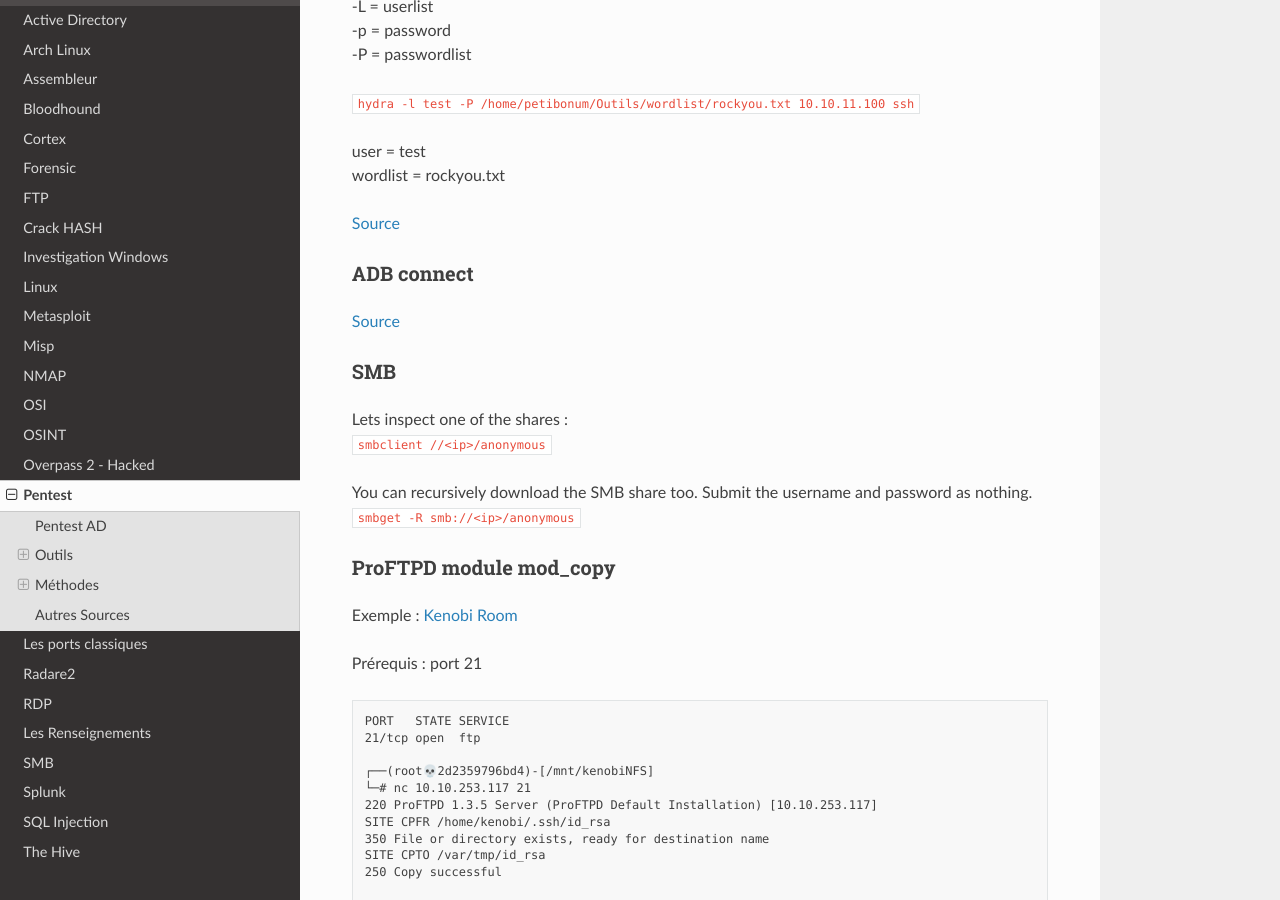
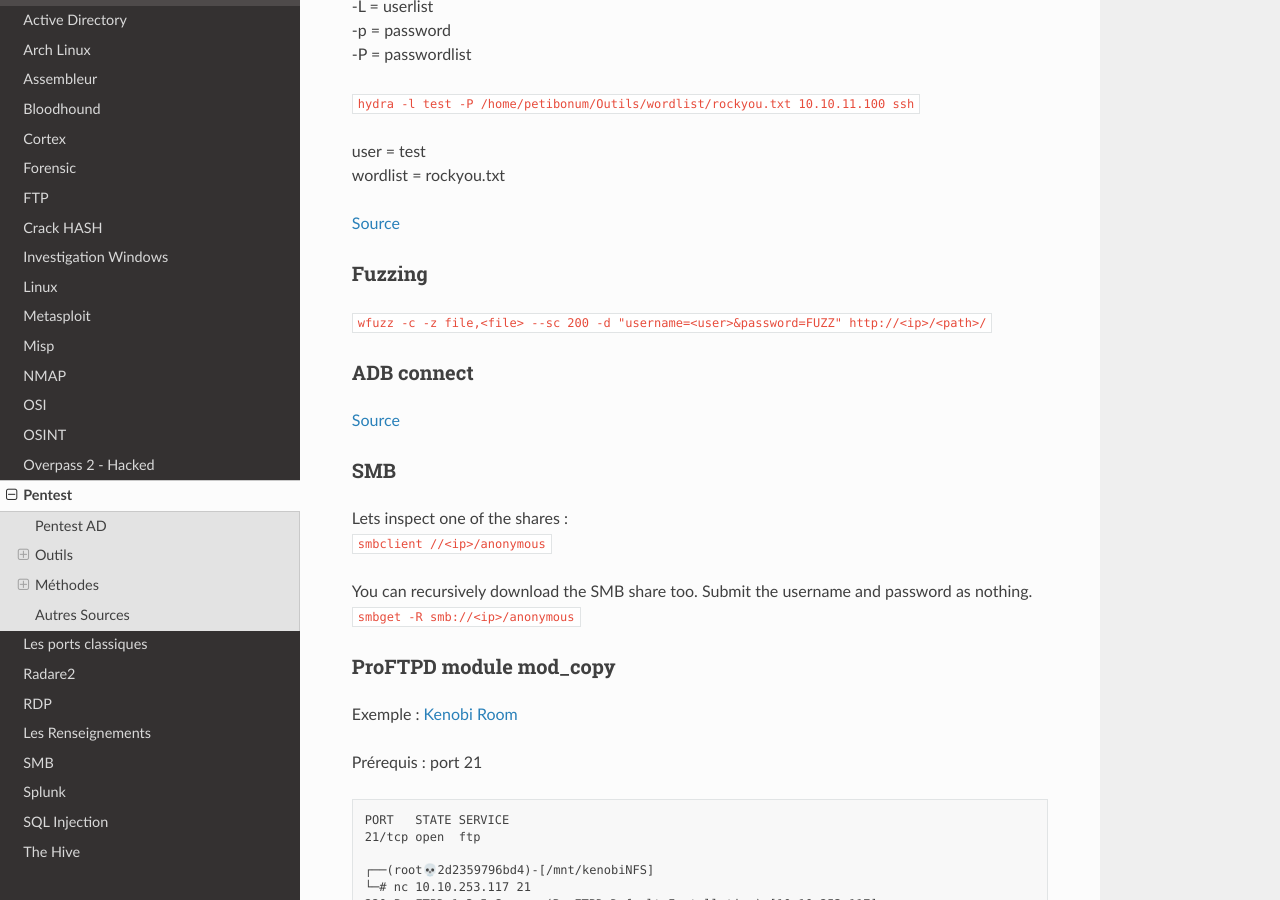
Before and after one commit to Iole-Bri/misp_docs_2, a Sphinx documentation site: the page built from docs/source/src/pentest.md, in a window 1280 px wide and 900 px high, scrolled down 769 px. Built offline with Sphinx 7.4.7 and the Read the Docs theme 2.0.0, drawn with Linux system fonts in a browser that asks for light colours.

Commit message:
pentest.md

````diff
--- a/docs/source/src/pentest.md
+++ b/docs/source/src/pentest.md
@@ -33,6 +33,9 @@ user = test
 
 [Source](https://linuxtrack.net/viewtopic.php?id=654)
 
+### Fuzzing
+
+```wfuzz -c -z file,<file> --sc 200 -d "username=<user>&password=FUZZ" http://<ip>/<path>/```
 ### ADB connect
 
 [Source](https://labs.f-secure.com/blog/hackin-around-the-christmas-tree/)
````
